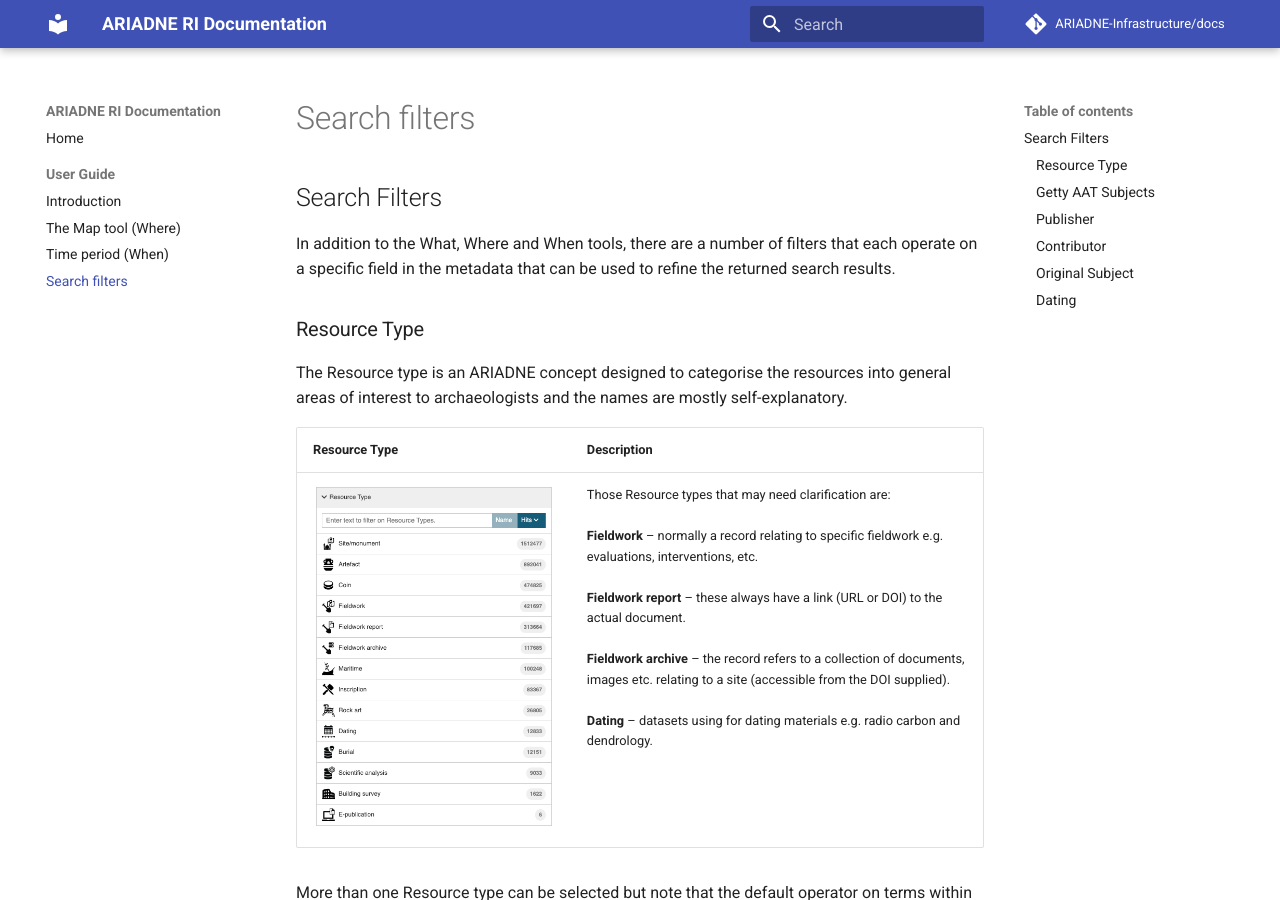
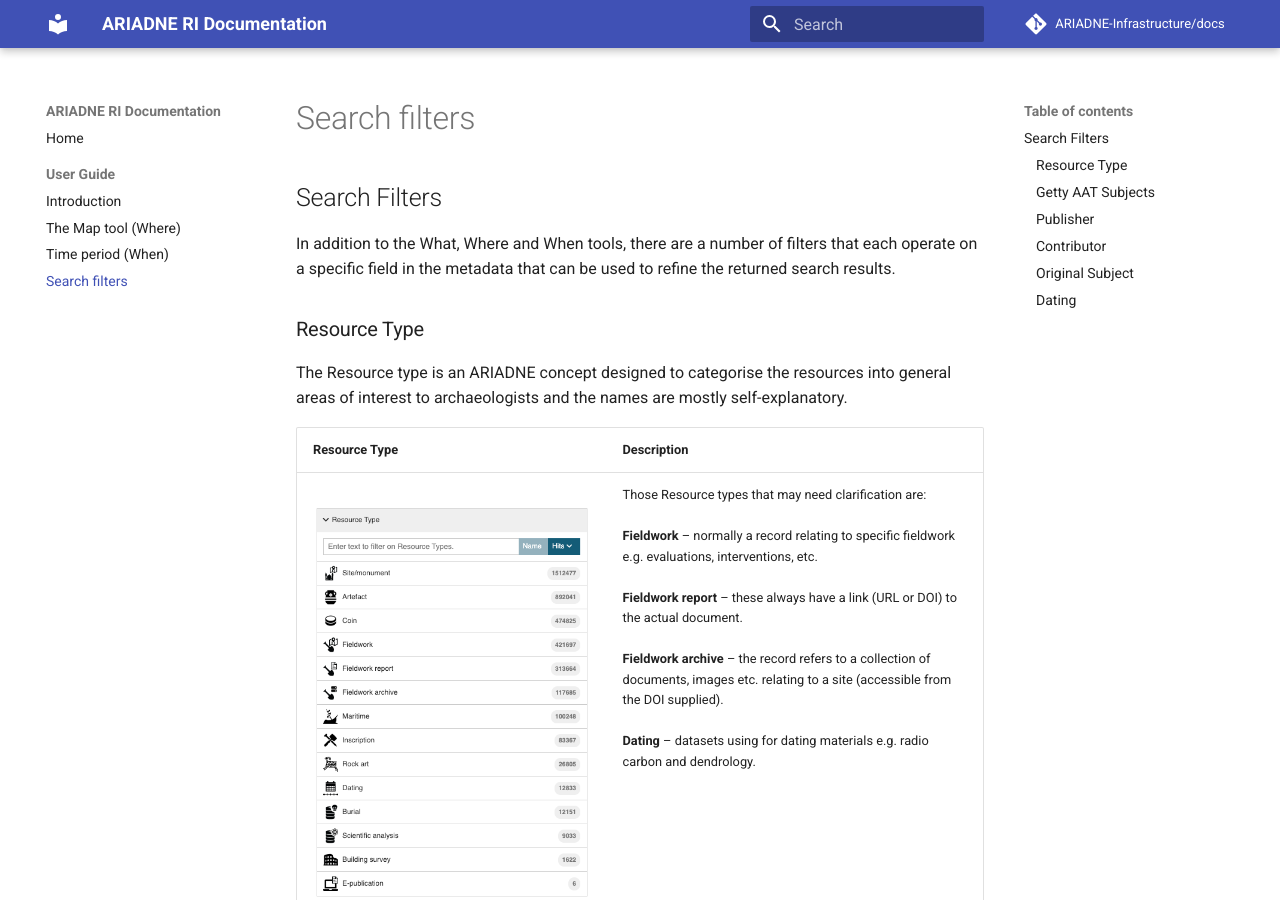
Before and after one commit to uoy-ads/hsds-data-catalogue-docs, an MkDocs documentation site: the page built from docs/Portal_User_Guide/Section-4_Search_Filters.md, in a window 1280 px wide and 900 px high. Built offline with MkDocs 1.6.1 and Material for MkDocs 9.7.7, drawn with Linux system fonts in a browser that asks for light colours; comment, search, counter and statistics services are not loaded.

Commit message:
Update Section-4_Search_Filters.md

```diff
--- a/docs/Portal_User_Guide/Section-4_Search_Filters.md
+++ b/docs/Portal_User_Guide/Section-4_Search_Filters.md
@@ -8,7 +8,7 @@
 
 | Resource Type | Description |
 | ----------- | ----------- |
-| ![image](../assets/21-Resource-types.png){ width="450" } | Those Resource types that may need clarification are: <Br><Br>**Fieldwork** – normally a record relating to specific fieldwork e.g. evaluations, interventions, etc. <Br><Br>**Fieldwork report** – these always have a link (URL or DOI) to the actual document.<Br><Br>**Fieldwork archive** – the record refers to a collection of documents, images etc. relating to a site (accessible from the DOI supplied).<Br><Br>**Dating** – datasets using for dating materials e.g. radio carbon and dendrology. |
+| &nbsp;&nbsp;&nbsp;&nbsp;&nbsp;&nbsp;&nbsp;&nbsp;&nbsp;&nbsp;&nbsp;&nbsp;&nbsp;&nbsp;&nbsp;&nbsp;&nbsp;&nbsp;&nbsp;&nbsp;&nbsp;&nbsp;&nbsp;&nbsp;&nbsp;&nbsp;&nbsp;&nbsp;&nbsp;&nbsp;&nbsp;&nbsp;&nbsp;&nbsp;&nbsp;&nbsp;&nbsp;&nbsp;&nbsp;&nbsp;&nbsp;&nbsp;&nbsp;&nbsp;&nbsp;&nbsp;&nbsp;&nbsp;&nbsp;&nbsp;&nbsp;<Br>![image](../assets/21-Resource-types.png){ width="450" } | Those Resource types that may need clarification are: <Br><Br>**Fieldwork** – normally a record relating to specific fieldwork e.g. evaluations, interventions, etc. <Br><Br>**Fieldwork report** – these always have a link (URL or DOI) to the actual document.<Br><Br>**Fieldwork archive** – the record refers to a collection of documents, images etc. relating to a site (accessible from the DOI supplied).<Br><Br>**Dating** – datasets using for dating materials e.g. radio carbon and dendrology. |
 
 More than one Resource type can be selected but note that the default operator on terms within a filter is ‘AND’ so this will only result in records being found where all the selected terms have been used. For example, all “Maritime” resources are also classified as Resource type “Site/monument” so combining both Resource types has the same result as selecting just ”Maritime” (this is logical as currently the maritime records relate to ship wrecks). Conversely, Resource type  “Artefacts” and “Coins” have been applied separately and the only record that is returned matching both Resource types is the Collection record for the Portable Antiquities Scheme. In most cases, this filter is useful for excluding records that do not match the specified Resource type.
 
```
